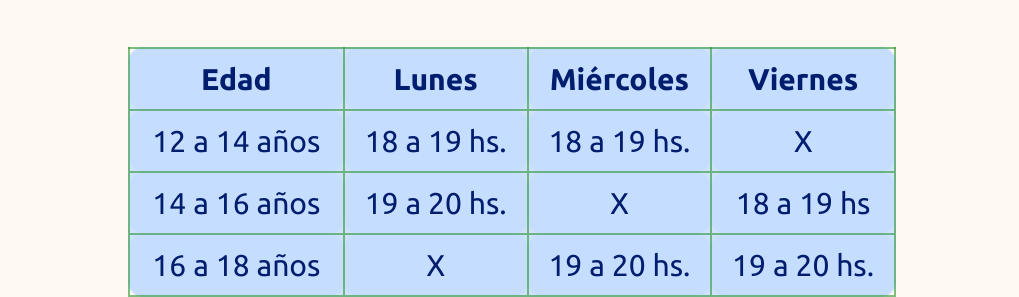
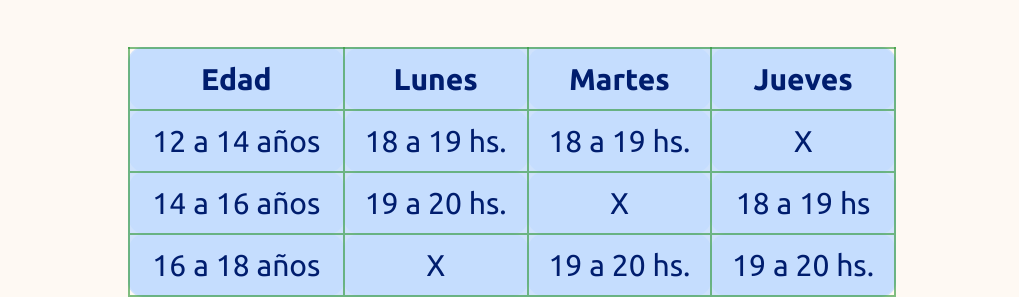
Before and after one commit to hzacar/Proyecto-Coder-Hernan-Zacarias, a website: page clases.html in a window 1280 px wide. Shown: the part 570-867 px from the top of the page, 0-1019 px from the left. Drawn offline with nearby package versions, Linux system fonts and the light colour scheme.

Commit message:
Proyecto final

```diff
--- a/clases.html
+++ b/clases.html
@@ -85,8 +85,8 @@
 		    <tr>
 		      <th scope="col">Edad</th>
 		      <th scope="col">Lunes</th>
-		      <th scope="col">Miércoles</th>
-		      <th scope="col">Viernes</th>
+		      <th scope="col">Martes</th>
+		      <th scope="col">Jueves</th>
 		    </tr>
 		  </thead>
 		  <tbody>
```
